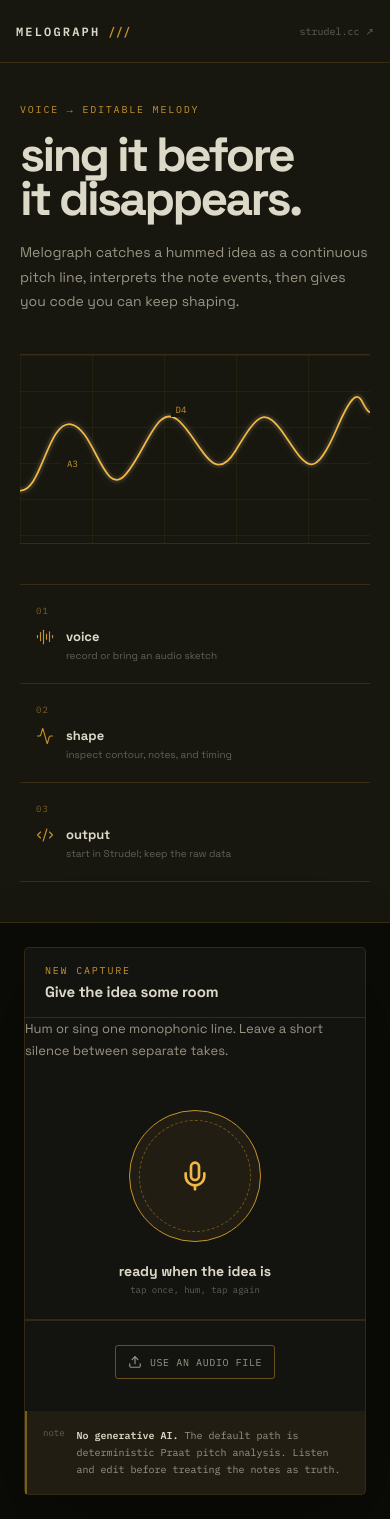
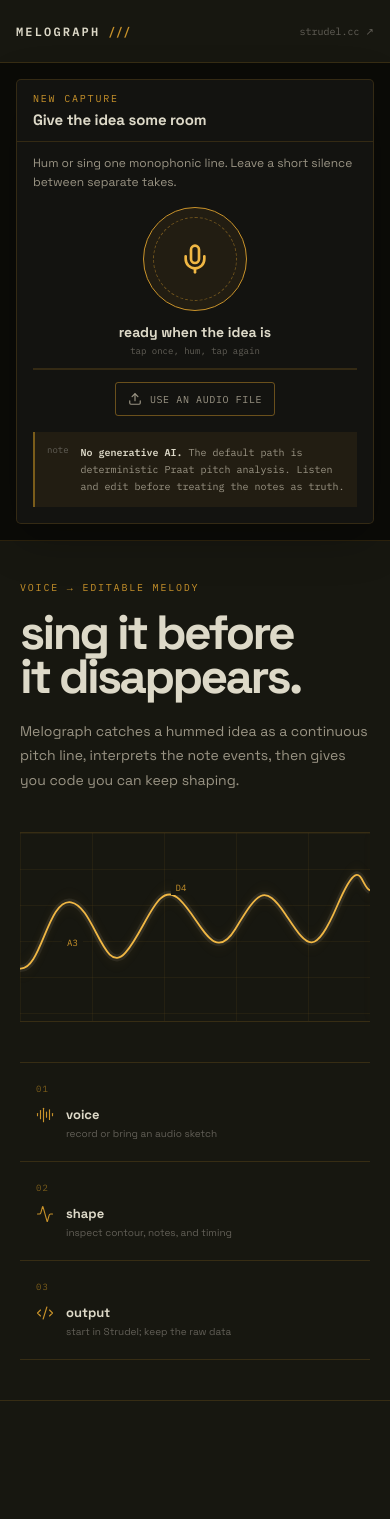
Before and after one commit to beejsbj/melograph, a React (Vite) app in the folder web/: page / in a window 390 px wide. After the commit the page ends 1401 px from the top, so only its background shows below. Built offline with nearby package versions, Linux system fonts and the light colour scheme.

Commit message:
fix: lead with capture on mobile

```diff
--- a/web/src/App.tsx
+++ b/web/src/App.tsx
@@ -1,7 +1,6 @@
 import { Activity, AudioLines, Code2 } from 'lucide-react';
 import { useState } from 'react';
-import { Panel } from './components/Panel';
-import { Recorder } from './components/Recorder';
+import { CapturePanel, type CaptureStatus } from './components/CapturePanel';
 import { StatusChip } from './components/StatusChip';
 import { Workspace } from './components/Workspace';
 import { analyzeWav } from './lib/api';
@@ -11,7 +10,7 @@
 export function App() {
   const [result, setResult] = useState<AnalysisResult | null>(null);
   const [sourceLabel, setSourceLabel] = useState('');
-  const [status, setStatus] = useState<'idle' | 'preparing' | 'analyzing'>('idle');
+  const [status, setStatus] = useState<CaptureStatus>('idle');
   const [error, setError] = useState<string | null>(null);
 
   async function handleAudio(blob: Blob, label: string) {
@@ -37,6 +36,15 @@
         <Workspace result={result} sourceLabel={sourceLabel} onReset={() => setResult(null)} />
       ) : (
         <main className="landing page-shell">
+          <aside className="landing__capture" aria-label="Record or upload a melody">
+            <CapturePanel
+              status={status}
+              error={error}
+              onAudio={(blob, label) => void handleAudio(blob, label)}
+              onError={setError}
+            />
+          </aside>
+
           <section className="landing__story">
             <span className="eyebrow">voice → editable melody</span>
             <h1>sing it before<br />it disappears.</h1>
@@ -52,28 +60,6 @@
             </div>
           </section>
 
-          <aside className="landing__capture">
-            <Panel eyebrow="new capture" title="Give the idea some room">
-              <p className="capture-copy">Hum or sing one monophonic line. Leave a short silence between separate takes.</p>
-              <Recorder
-                disabled={status !== 'idle'}
-                onAudio={(blob, label) => void handleAudio(blob, label)}
-                onError={setError}
-              />
-              {status !== 'idle' && (
-                <div className="analysis-status" role="status">
-                  <span />
-                  <strong>{status === 'preparing' ? 'preparing clean audio' : 'drawing the melody'}</strong>
-                  <small>{status === 'analyzing' ? 'Praat is resolving contour and attacks' : 'resampling locally in your browser'}</small>
-                </div>
-              )}
-              {error && <p className="error-banner" role="alert">{error}</p>}
-              <div className="capture-note">
-                <span>note</span>
-                <p><strong>No generative AI.</strong> The default path is deterministic Praat pitch analysis. Listen and edit before treating the notes as truth.</p>
-              </div>
-            </Panel>
-          </aside>
         </main>
       )}
     </div>
--- /dev/null
+++ b/web/src/components/CapturePanel.tsx
@@ -0,0 +1,36 @@
+import { Panel } from './Panel';
+import { Recorder } from './Recorder';
+
+export type CaptureStatus = 'idle' | 'preparing' | 'analyzing';
+
+interface Props {
+  status: CaptureStatus;
+  error?: string | null;
+  onAudio: (blob: Blob, label: string) => void;
+  onError?: (message: string) => void;
+}
+
+export function CapturePanel({ status, error, onAudio, onError }: Props) {
+  return (
+    <Panel className="capture-panel" eyebrow="new capture" title="Give the idea some room">
+      <p className="capture-copy">Hum or sing one monophonic line. Leave a short silence between separate takes.</p>
+      <Recorder
+        disabled={status !== 'idle'}
+        onAudio={onAudio}
+        onError={onError}
+      />
+      {status !== 'idle' && (
+        <div className="analysis-status" role="status">
+          <span />
+          <strong>{status === 'preparing' ? 'preparing clean audio' : 'drawing the melody'}</strong>
+          <small>{status === 'analyzing' ? 'Praat is resolving contour and attacks' : 'resampling locally in your browser'}</small>
+        </div>
+      )}
+      {error && <p className="error-banner" role="alert">{error}</p>}
+      <div className="capture-note">
+        <span>note</span>
+        <p><strong>No generative AI.</strong> The default path is deterministic Praat pitch analysis. Listen and edit before treating the notes as truth.</p>
+      </div>
+    </Panel>
+  );
+}
--- a/web/src/styleguide/StyleGuide.tsx
+++ b/web/src/styleguide/StyleGuide.tsx
@@ -1,5 +1,6 @@
 import { Mic, RotateCcw } from 'lucide-react';
 import { Button } from '../components/Button';
+import { CapturePanel } from '../components/CapturePanel';
 import { ContourChart } from '../components/ContourChart';
 import { Panel } from '../components/Panel';
 import { RecordButton } from '../components/RecordButton';
@@ -52,6 +53,12 @@
           <RecordButton recording />
         </div>
       </Panel>
+      <Panel eyebrow="mobile composition" title="Capture comes before context">
+        <div className="mobile-capture-specimen">
+          <CapturePanel status="idle" onAudio={() => undefined} />
+          <p>One recorder owns the microphone, upload, progress, and guidance states. On narrow screens it is the first action after navigation.</p>
+        </div>
+      </Panel>
       <Panel eyebrow="hero composition" title="Contour with interpreted events">
         <ContourChart result={specimen} />
       </Panel>
--- a/web/src/styles.css
+++ b/web/src/styles.css
@@ -59,11 +59,11 @@
 .site-header__meta > a:hover { color: var(--brass); }
 
 .eyebrow { display: block; color: var(--brass); font-family: var(--font-mono); font-size: 10px; letter-spacing: .18em; line-height: 1.4; text-transform: uppercase; }
-.landing { display: grid; min-height: calc(100vh - 63px); grid-template-columns: minmax(0, 1fr) 390px; }
-.landing__story { min-width: 0; padding: clamp(42px, 6vw, 78px) clamp(24px, 5vw, 64px); border-right: 1px solid var(--line); }
+.landing { display: grid; min-height: calc(100vh - 63px); grid-template-columns: minmax(0, 1fr) 390px; grid-template-areas: 'story capture'; }
+.landing__story { grid-area: story; min-width: 0; padding: clamp(42px, 6vw, 78px) clamp(24px, 5vw, 64px); border-right: 1px solid var(--line); }
 .landing__story h1 { max-width: 720px; margin: var(--space-4) 0 var(--space-5); font-size: clamp(44px, 7.2vw, 92px); font-weight: 700; letter-spacing: -.055em; line-height: .91; }
 .landing__lede { max-width: 590px; margin: 0; color: var(--ink-soft); font-size: clamp(14px, 1.6vw, 17px); line-height: 1.75; }
-.landing__capture { padding: var(--space-8) var(--space-6); background: var(--ground-deep); }
+.landing__capture { grid-area: capture; padding: var(--space-8) var(--space-6); background: var(--ground-deep); }
 .capture-copy { margin: 0 0 var(--space-8); color: var(--ink-soft); font-size: 13px; line-height: 1.7; }
 
 .trace-specimen { position: relative; height: 190px; margin: clamp(40px, 7vw, 78px) 0 var(--space-10); overflow: hidden; border-block: 1px solid var(--line); }
@@ -184,6 +184,8 @@
 .styleguide > p { margin: 0 0 var(--space-10); color: var(--ink-soft); }
 .styleguide > .panel { margin-bottom: var(--space-6); }
 .specimen-row, .swatches { display: flex; flex-wrap: wrap; align-items: center; gap: var(--space-4); padding: var(--space-5); }
+.mobile-capture-specimen { width: min(100%, 390px); margin: var(--space-6) auto; padding: var(--space-4); background: var(--ground-deep); }
+.mobile-capture-specimen > p { margin: var(--space-4) 0 0; color: var(--muted); font-family: var(--font-mono); font-size: 9px; line-height: 1.6; }
 .swatch { min-width: 90px; font-family: var(--font-mono); font-size: 9px; color: var(--muted); }
 .swatch i { width: 90px; height: 54px; display: block; margin-bottom: var(--space-2); border: 1px solid var(--line); }
 .swatch--ground i { background: var(--ground); }
@@ -194,7 +196,7 @@
 .swatch--muted i { background: var(--muted); }
 
 @media (max-width: 900px) {
-  .landing { grid-template-columns: 1fr; }
+  .landing { grid-template-columns: 1fr; grid-template-areas: 'capture' 'story'; }
   .landing__story { border-right: 0; border-bottom: 1px solid var(--line); }
   .landing__capture { padding: var(--space-6); }
   .workspace__lower { grid-template-columns: 1fr; }
@@ -204,6 +206,14 @@
   .page-shell { border-inline: 0; }
   .site-header { padding-inline: var(--space-4); }
   .site-header .status-chip { display: none; }
+  .landing__capture { padding: var(--space-4); border-bottom: 1px solid var(--line); }
+  .capture-panel { box-shadow: 0 14px 48px rgba(0, 0, 0, .24); }
+  .capture-panel .panel__header { min-height: 60px; padding: var(--space-3) var(--space-4); }
+  .capture-panel .capture-copy { margin: var(--space-3) var(--space-4) var(--space-2); font-size: 12px; line-height: 1.55; }
+  .capture-panel .record-button { width: 104px; height: 104px; margin: var(--space-2) auto var(--space-3); }
+  .capture-panel .recorder__rule { margin: var(--space-3) 0; }
+  .capture-panel .recorder { padding: 0 var(--space-4); }
+  .capture-panel .capture-note { margin: var(--space-4); padding: var(--space-3); }
   .landing__story { padding: var(--space-10) var(--space-5); }
   .landing__story h1 { font-size: 48px; }
   .process-list { grid-template-columns: 1fr; }
```
